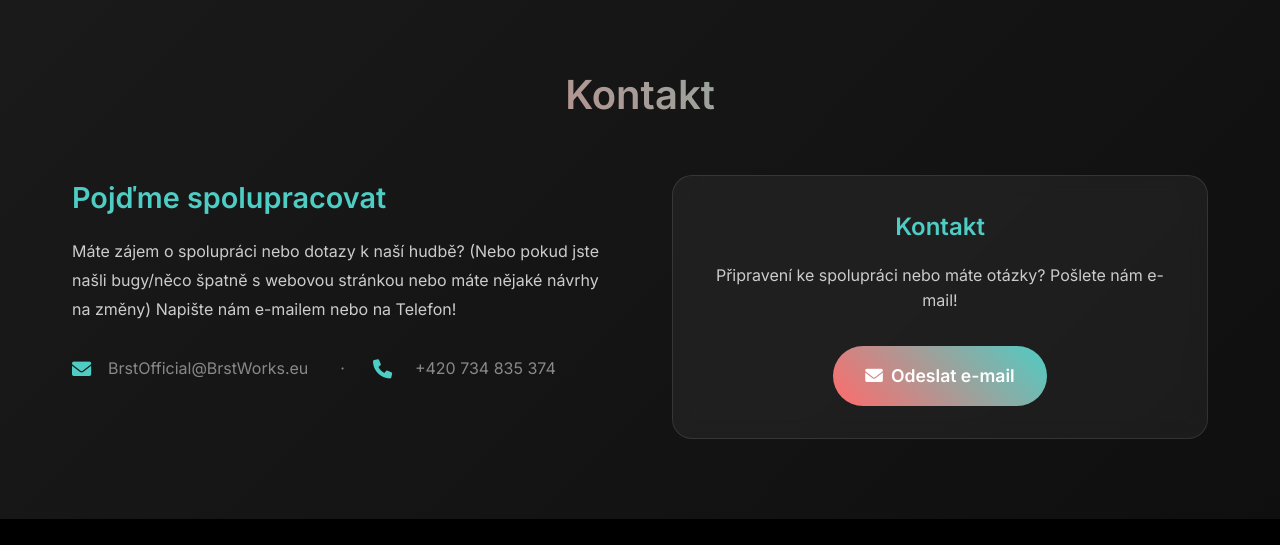
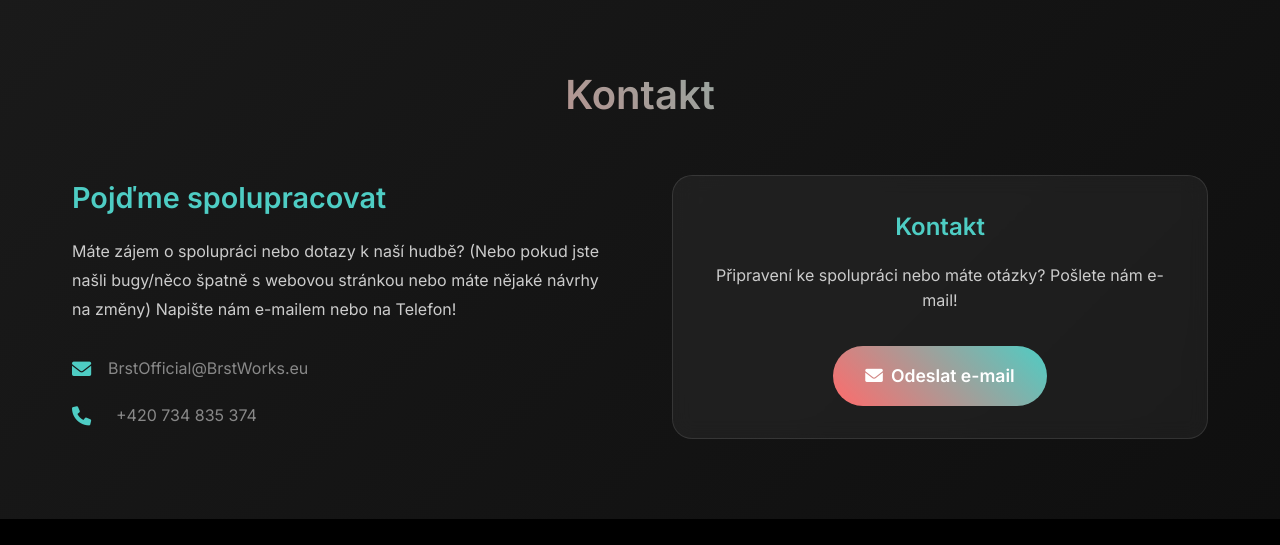
Before and after one commit to BrstTesting/BrstTesting.github.io, a plain HTML site: page index.html in a window 1280 px wide. Shown: the part 2421-2966 px from the top of the page. Drawn offline with Linux system fonts and the light colour scheme.

Commit message:
Update index.html

```diff
--- a/index.html
+++ b/index.html
@@ -246,7 +246,7 @@
     </section>
 
     <!-- Sekce Kontakt -->
-    <section id="contact" class="contact-section">
+        <section id="contact" class="contact-section">
         <div class="container">
             <h2 class="section-title">Kontakt</h2>
             <div class="contact-content">
@@ -257,9 +257,10 @@
                         <div class="contact-method">
                             <i class="fas fa-envelope"></i>
                             <a href="mailto:BrstOfficial@BrstWorks.eu" style="color:inherit; text-decoration:none; margin-right:8px;">BrstOfficial@BrstWorks.eu</a>
-                            <span aria-hidden="true" style="margin:0 8px; color:#888;">·</span>
-                            <i class="fas fa-phone" style="margin-left:4px;"></i>
-                            <a href="tel:+420123456789" style="color:inherit; text-decoration:none; margin-left:6px;">+420 734 835 374</a>
+                        </div>
+                        <div class="contact-method" style="margin-top:6px;">
+                            <i class="fas fa-phone"></i>
+                            <a href="tel:+420123456789" style="color:inherit; text-decoration:none; margin-left:8px;">+420 734 835 374</a>
                         </div>
                     </div>
                 </div>
```
